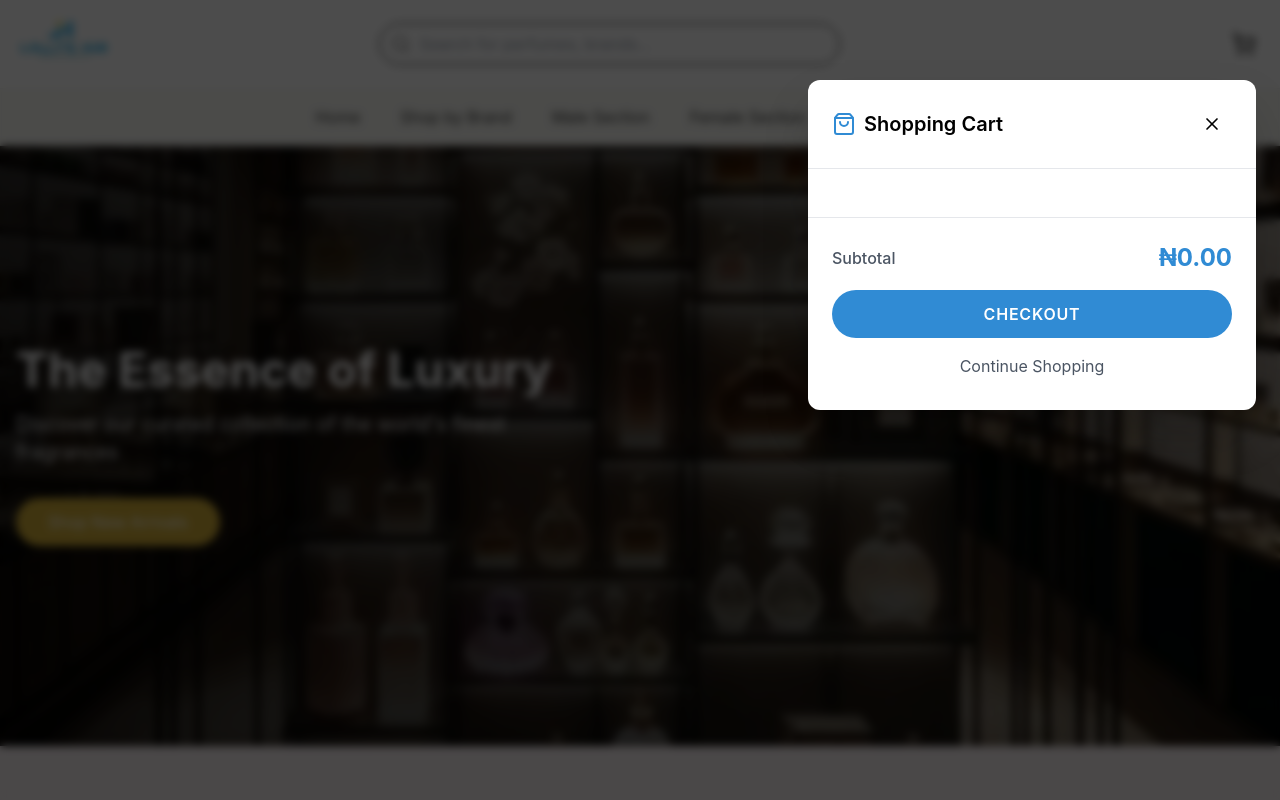
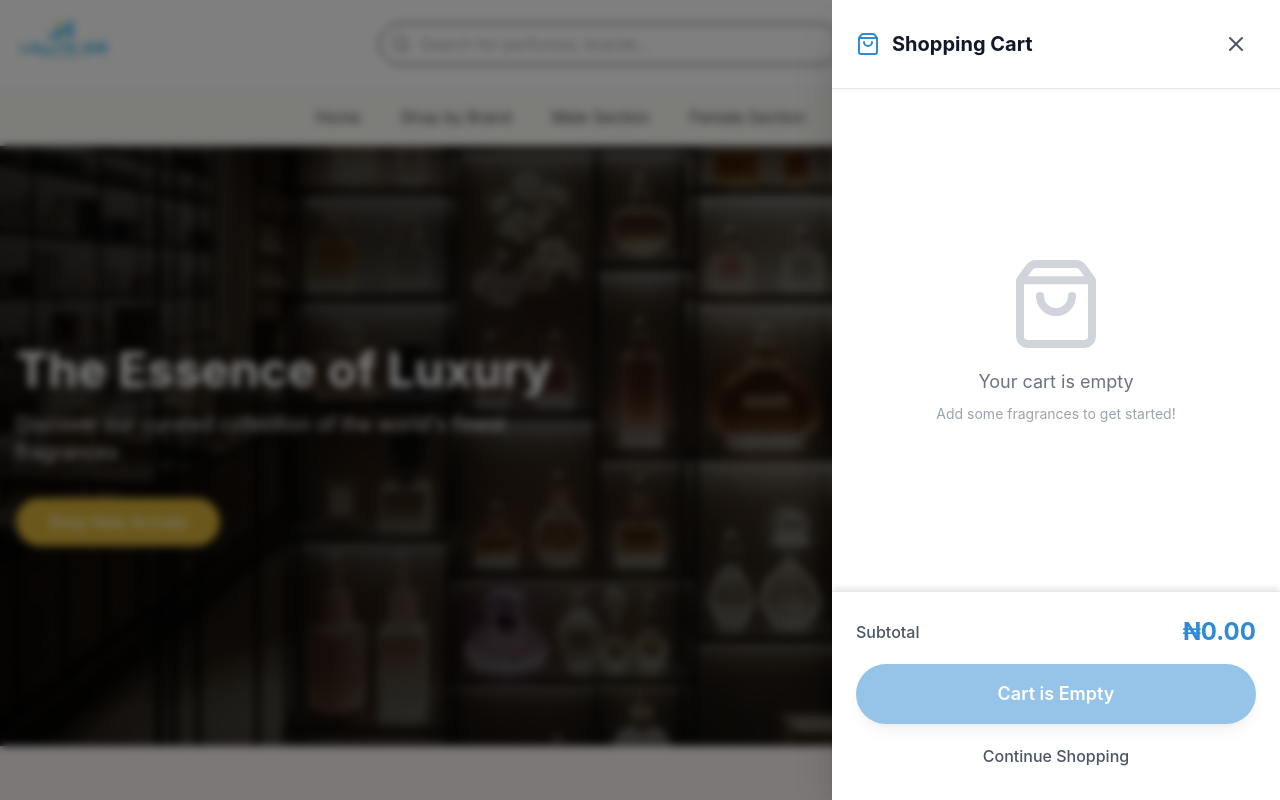
Before and after one commit to justpeterjp1/perfume-site, a React (Vite) app: page / in a window 1280 px wide. Both pictures are taken after a click on the button 1244 px from the left and 44 px from the top of the page. Shown: the top 800 px of the page. Built offline with nearby package versions, Linux system fonts and the light colour scheme.

Commit message:
updated cart logic

```diff
--- a/src/App.jsx
+++ b/src/App.jsx
@@ -1,7 +1,7 @@
 import { useState } from 'react'
 import './App.css';
 import Header from './components/Header';
-import { CartModal } from './components/CartModal';
+import CartModal  from './components/CartModal';
 import Navbar from './components/Navbar';
 import Home from './components/Home';
 import { FragranceQuiz } from './components/FragranceQuiz';
--- a/src/components/CartModal.jsx
+++ b/src/components/CartModal.jsx
@@ -1,127 +1,214 @@
-import React, { useState } from 'react';
-import { X, ShoppingBag, Minus, Plus, Trash2 } from 'lucide-react';
+import React, { useEffect, useRef } from "react";
+import { ShoppingBag, X } from 'lucide-react';
 
+export default function CartModal({
+  isOpen,
+  onClose,
+  items, // Assumed to be an array of cart items
+  onUpdateQuantity,
+  onRemoveItem,
+}) {
+  const modalRef = useRef(null);
 
-export function CartModal({ isOpen, onClose, items, onUpdateQuantity, onRemoveItem, }) {
-    const [cartTotal, setCartTotal] = useState('0')
+  // --- Utility Hooks ---
+  // Close on ESC key
+  useEffect(() => {
+    const handleEsc = (e) => {
+      if (e.key === 'Escape' && isOpen) {
+        onClose();
+      }
+    };
 
+    document.addEventListener('keydown', handleEsc);
+    return () => document.removeEventListener('keydown', handleEsc);
+  }, [isOpen, onClose]);
 
+  // Prevent body scroll when modal is open
+  useEffect(() => {
+    if (isOpen) {
+      document.body.style.overflow = 'hidden';
+    } else {
+      document.body.style.overflow = 'unset';
+    }
+
+    return () => {
+      document.body.style.overflow = 'unset';
+    };
+  }, [isOpen]);
 
   if (!isOpen) return null;
 
+  // 💰 CORRECT TOTAL CALCULATION LOGIC
+  const total = items.reduce(
+    (sum, item) => {
+      // 1. Remove currency symbol (₦) and commas (,) from the price string
+      const priceStringClean = item.price.replace(/[₦,]/g, '');
+
+      // 2. Parse the cleaned string as a float
+      const price = parseFloat(priceStringClean) || 0;
+
+      // 3. Ensure quantity is an integer
+      const quantity = parseInt(item.quantity) || 0;
+
+      return sum + (price * quantity);
+    },
+    0
+  );
+
   return (
-    <>
-
     <div
-        className="fixed inset-0 bg-black/70 backdrop-blur-sm z-50"
+      className="fixed inset-0 bg-black/50 backdrop-blur-sm z-[9999] flex justify-end"
       onClick={onClose}
-      />
-
-      <div className="fixed inset-0 z-[50] flex justify-end items-start p-4 sm:pt-20 sm:pr-6 sm:pb-6">
-
-
+    >
+      {/* RIGHT SLIDE-IN PANEL */}
       <div
-          className="max-w-xs sm:max-w-md w-full bg-white shadow-2xl rounded-xl flex flex-col overflow-hidden"
+        ref={modalRef}
+        className="bg-white w-full max-w-md h-full shadow-2xl flex flex-col animate-slideIn"
         onClick={(e) => e.stopPropagation()}
       >
+        {/* ---------- HEADER (Fixed) ---------- */}
+        <div className="flex-shrink-0 p-6 border-b flex items-center justify-between bg-white shadow-sm">
+          <div className="flex items-center gap-3">
+            {/* Shopping Bag Icon restored */}
+            <ShoppingBag className="w-6 h-6 text-foreground" />
 
-          {/* Header */}
-          <div className="flex items-center justify-between p-6 border-b border-gray-200">
-            <div className="flex items-center gap-2">
-              <ShoppingBag className="w-6 h-6 text-foreground" />
-              <h2 className="text-xl font-semibold">Shopping Cart</h2>
-              {items > 0 && (
-                  <span className="text-sm text-gray-500">({items} items)</span>
+            <div>
+              <h2 className="font-bold text-xl text-gray-900">Shopping Cart</h2>
+              {items.length > 0 && (
+                <p className="text-sm text-gray-500 mt-1">
+                  {items.length} {items.length === 1 ? 'item' : 'items'}
+                </p>
               )}
+            </div>
           </div>
           <button
             onClick={onClose}
-              className="w-10 h-10 rounded-full hover:bg-gray-100 flex items-center justify-center transition-colors"
+            className="w-10 h-10 rounded-full hover:bg-gray-100 flex items-center justify-center transition-colors text-gray-600 hover:text-gray-900"
+            aria-label="Close cart"
           >
-              <X className="w-5 h-5" />
+            {/* Lucide X icon restored */}
+            <X className="w-6 h-6" />
           </button>
         </div>
 
-          {/* Cart Content */}
-          <div className="flex-1 overflow-y-auto p-6 max-h-[70vh]">
-            {items === 0 ? (
-              <div className="flex flex-col items-center justify-center h-48 text-center">
-                <ShoppingBag className="w-16 h-16 text-gray-300 mb-4" />
-                <p className="text-gray-500 mb-2 font-medium">Your cart is empty</p>
-                <p className="text-sm text-gray-400">Add some fragrances to get started</p>
+        {/* ---------- SCROLLABLE CART ITEMS ---------- */}
+        <div className="flex-1 overflow-y-auto p-6 space-y-4 min-h-0">
+          {items.length === 0 ? (
+            <div className="flex flex-col items-center justify-center h-full text-center">
+              {/* Shopping Bag Icon restored for empty state */}
+              <ShoppingBag className="w-24 h-24 text-gray-300 mb-4" />
+              <p className="text-gray-500 text-lg">Your cart is empty</p>
+              <p className="text-gray-400 text-sm mt-2">Add some fragrances to get started!</p>
             </div>
           ) : (
-            <div className="space-y-6">
-              {items.map((item) => (
-                <div key={`${item.id}-${item.size}`} className="flex gap-4">
+            items.map((item) => (
+              <div
+                key={item.id}
+                className="flex gap-4 p-4 border border-gray-200 rounded-xl hover:shadow-md transition-shadow bg-white"
+              >
                 {/* Product Image */}
-                  <div className="w-24 h-24 bg-[--color-off-white] rounded-lg flex-shrink-0 overflow-hidden">
+                <div className="flex-shrink-0">
                   <img
                     src={item.image}
+                    className="w-24 h-24 object-cover rounded-lg bg-gray-100"
                     alt={item.name}
-                      className="w-full h-full object-contain p-2"
                   />
                 </div>
 
                 {/* Product Details */}
-                  <div className="flex-1 min-w-0">
-                    <p className="text-sm text-[--color-charcoal] opacity-70">{item.brand}</p>
-                    <h4 className="mb-1 truncate">{item.name}</h4>
-                    <p className="text-sm text-[--color-charcoal] opacity-70 mb-2">Size: {item.size}</p>
-                    <p className="text-[--color-gold]">{item.price}</p>
+                <div className="flex-1 flex flex-col justify-between min-w-0">
+                  <div>
+                    <h3 className="font-semibold text-gray-900 truncate">{item.name}</h3>
+                    {/* Price displayed from original item string (₦420,000) */}
+                    <p className="text-foreground font-bold text-lg mt-1">
+                      {item.price}
+                    </p>
+                  </div>
 
-                    {/* Quantity Controls */}
-                    <div className="flex items-center gap-3 mt-2">
-                      <div className="flex items-center border border-[--color-light-gray] rounded-lg">
+                  {/* Quantity Controls and Remove Button */}
+                  <div className="flex items-center gap-3 mt-3">
+                    <div className="flex items-center gap-2 border border-gray-300 rounded-lg">
                       <button
-                          onClick={() => onUpdateQuantity(item.id, Math.max(0, item.quantity - 1))}
-                          className="p-2 hover:bg-[--color-light-gray] transition-colors"
+                        onClick={() => onUpdateQuantity(item.id, item.quantity - 1)}
+                        className="px-3 py-1.5 hover:bg-gray-100 rounded-l-lg transition-colors"
+                        disabled={item.quantity <= 1}
                       >
-                          <Minus size={14} />
+                        −
                       </button>
-                        <span className="px-3 text-sm">{item.quantity}</span>
+                      <span className="font-semibold min-w-[2rem] text-center">
+                        {item.quantity}
+                      </span>
                       <button
                         onClick={() => onUpdateQuantity(item.id, item.quantity + 1)}
-                          className="p-2 hover:bg-[--color-light-gray] transition-colors"
+                        className="px-3 py-1.5 hover:bg-gray-100 rounded-r-lg transition-colors"
                       >
-                          <Plus size={14} />
+                        +
                       </button>
                     </div>
                     <button
                       onClick={() => onRemoveItem(item.id)}
-                        className="p-2 hover:bg-red-50 text-red-600 rounded-lg transition-colors"
+                      className="ml-auto text-red-500 hover:text-red-700 text-sm font-medium flex items-center gap-1 transition-colors"
                     >
-                        <Trash2 size={16} />
+                      <svg className="w-4 h-4" fill="none" stroke="currentColor" viewBox="0 0 24 24">
+                        <path strokeLinecap="round" strokeLinejoin="round" strokeWidth={2} d="M19 7l-.867 12.142A2 2 0 0116.138 21H7.862a2 2 0 01-1.995-1.858L5 7m5 4v6m4-6v6m1-10V4a1 1 0 00-1-1h-4a1 1 0 00-1 1v3M4 7h16" />
+                      </svg>
+                      Remove
                     </button>
                   </div>
                 </div>
               </div>
-              ))}
-            </div>
+            ))
           )}
         </div>
 
-          {/* Footer */}
-          <div className="border-t border-gray-200 p-6">
-            <div className="flex items-center justify-between mb-4">
+        {/* ---------- STICKY FOOTER (Fixed) ---------- */}
+        <div className="flex-shrink-0 p-6 border-t bg-white shadow-[0_-4px_6px_-1px_rgba(0,0,0,0.1)]">
+          {/* Subtotal */}
+          <div className="flex justify-between items-center mb-4">
             <span className="text-gray-600 font-medium">Subtotal</span>
-              <span className="text-2xl font-bold text-foreground">₦0.00</span>
+            {/* Total displayed correctly with Naira symbol and formatting */}
+            <span className="text-2xl font-bold text-foreground">
+              ₦{total.toLocaleString(undefined, { minimumFractionDigits: 2, maximumFractionDigits: 2 })}
+            </span>
           </div>
+
+          {/* Shipping Notice */}
+          {items.length > 0 && (
+            <p className="text-xs text-gray-500 mb-4 text-center">
+              Shipping & taxes calculated at checkout
+            </p>
+          )}
+
+          {/* Checkout Button restored */}
           <button
-              disabled={items === 0}
-              className="w-full bg-foreground text-white py-3 rounded-full uppercase tracking-wider font-semibold hover:bg-[#0c3c6ffa] transition-colors disabled:opacity-50 disabled:cursor-not-allowed"
+            disabled={items.length === 0}
+            className="w-full bg-foreground text-white py-4 rounded-full font-semibold text-lg
+                        hover:bg-[#104a7aff] transition-colors shadow-lg
+                        disabled:opacity-50 disabled:cursor-not-allowed disabled:hover:bg-foreground"
           >
-              Checkout
+            {items.length === 0 ? 'Cart is Empty' : 'Proceed to Checkout'}
           </button>
+
+          {/* Continue Shopping */}
           <button
             onClick={onClose}
-              className="w-full mt-2 text-gray-600 py-2 hover:text-[#2C2C2C] transition-colors"
+            className="w-full mt-3 text-gray-600 hover:text-gray-900 py-2 font-medium transition-colors"
           >
             Continue Shopping
           </button>
         </div>
       </div>
+
+      {/* Slide-in Animation */}
+      <style>{`
+        @keyframes slideIn {
+          from { transform: translateX(100%); }
+          to { transform: translateX(0); }
+        }
+        .animate-slideIn {
+          animation: slideIn 0.3s ease-out;
+        }
+      `}</style>
     </div>
-    </>
   );
 }
```
Lines whose indentation alone changed are shown as unchanged.
